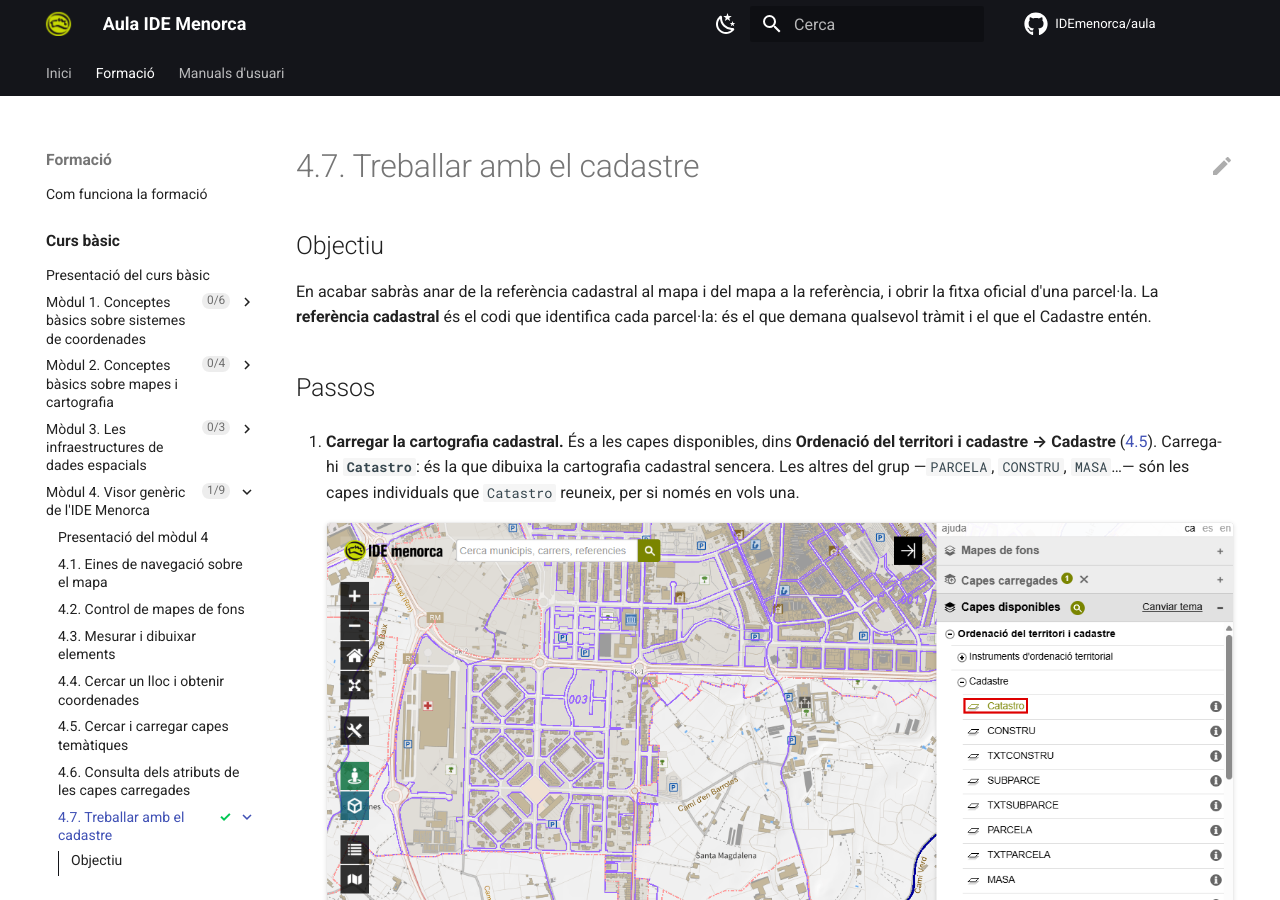
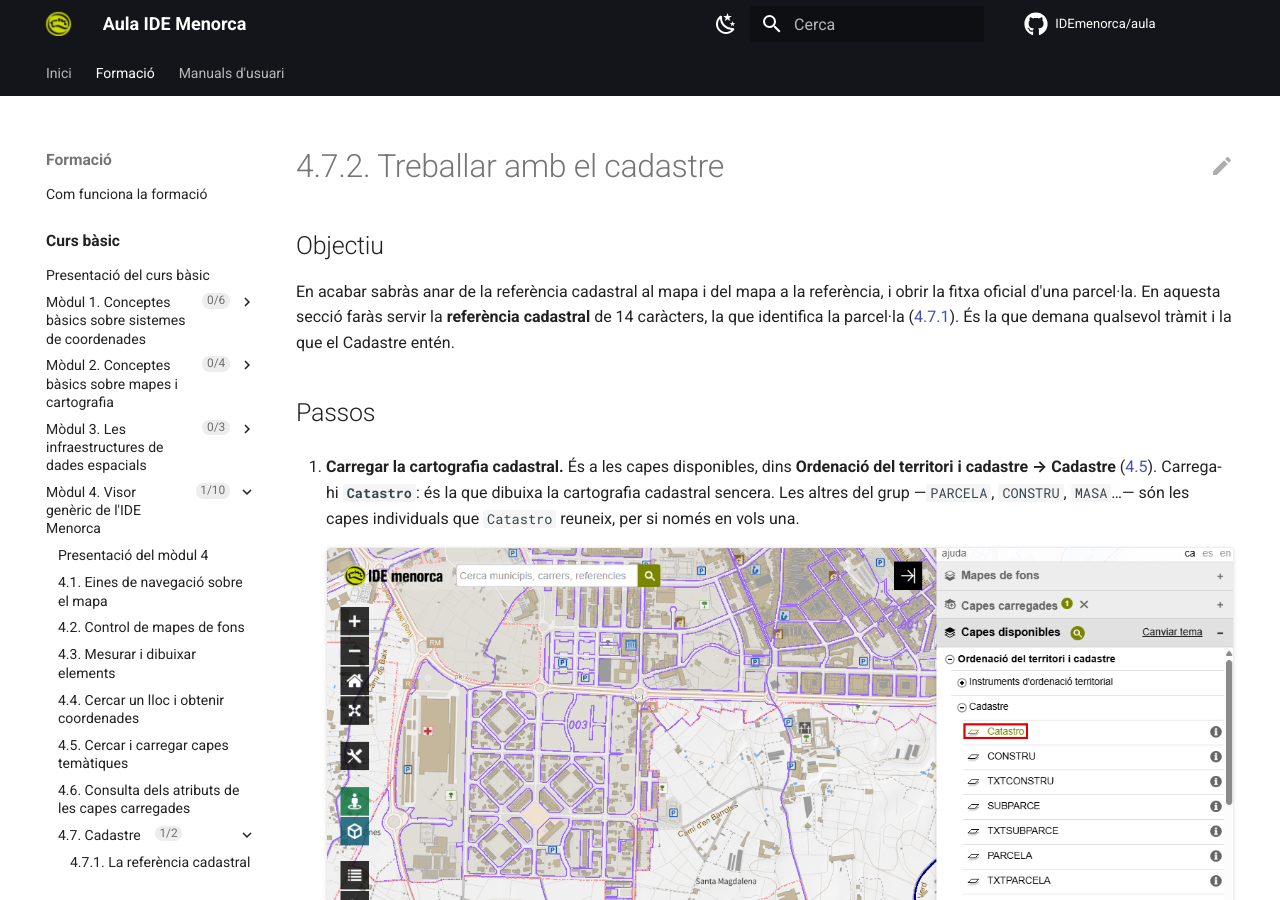
Before and after one commit to IDEmenorca/aula, an MkDocs documentation site: the page built from docs/formacio/basic/modul-4-visor/07-cadastre.md, in a window 1280 px wide and 900 px high. Built offline with MkDocs 1.6.1 and Material for MkDocs 9.7.7, drawn with Linux system fonts in a browser that asks for light colours; comment, search, counter and statistics services are not loaded; some of the changed text lies outside the part shown.

Commit message:
Modul 4: la 4.7 Cadastre, amb la 4.7.1 La referencia cadastral
- Nova pagina 4.7.1 amb l'estructura de la referencia cadastral urbana,
  rustica i dels disseminats, i un desplegable amb els caracters de control.
- La 4.7 d'abans passa a ser la 4.7.2 i conserva l'adreca; l'objectiu diu que
  s'hi fa servir la referencia de 14 caracters de la parcel.la.
- El comptador de progres de cada modul compta tambe les seccions dels subgrups.

Co-Authored-By: Claude Opus 5.5 <noreply@anthropic.com>

```diff
--- a/docs/formacio/basic/modul-4-visor/07-cadastre.md
+++ b/docs/formacio/basic/modul-4-visor/07-cadastre.md
@@ -1,11 +1,12 @@
-# 4.7. Treballar amb el cadastre
+# 4.7.2. Treballar amb el cadastre
 
 ## Objectiu
 
 En acabar sabràs anar de la referència cadastral al mapa i del mapa a la
-referència, i obrir la fitxa oficial d'una parcel·la. La **referència
-cadastral** és el codi que identifica cada parcel·la: és el que demana
-qualsevol tràmit i el que el Cadastre entén.
+referència, i obrir la fitxa oficial d'una parcel·la. En aquesta secció
+faràs servir la **referència cadastral** de 14 caràcters, la que identifica la
+parcel·la ([4.7.1](07-referencia-cadastral.md)). És la que demana qualsevol
+tràmit i la que el Cadastre entén.
 
 ## Passos
 
--- a/docs/javascripts/progres.js
+++ b/docs/javascripts/progres.js
@@ -116,20 +116,32 @@
       });
     });
 
-    // Comptador als mòduls: les seccions que pengen directament del grup.
+    // Comptador als mòduls i als subgrups (com la 4.7, amb la 4.7.1 i la
+    // 4.7.2): el porta tot grup que tingui alguna secció penjada directament,
+    // i compta totes les seccions de dins, també les dels subgrups. El grup del
+    // curs no en porta, perquè dins només hi té mòduls.
     var grups = document.querySelectorAll(".md-sidebar--primary li.md-nav__item--nested");
     grups.forEach(function (grup) {
       var etiqueta = grup.querySelector(":scope > label.md-nav__link, :scope > a.md-nav__link");
       var llista = grup.querySelector(":scope > nav > ul.md-nav__list");
       if (!etiqueta || !llista) return;
 
-      var total = 0, fetes = 0;
+      var directa = false;
       llista.querySelectorAll(":scope > li.md-nav__item").forEach(function (li) {
         var cami = li.dataset.progresCami;
-        if (!cami || !esDeCurs(cami) || !esSeccio(cami)) return;
-        total++;
-        if (dades.llegides[cami] || exerciciFet(dades, cami)) fetes++;
+        if (cami && esDeCurs(cami) && esSeccio(cami)) directa = true;
       });
+
+      var total = 0, fetes = 0;
+      if (directa) {
+        llista.querySelectorAll("li.md-nav__item").forEach(function (li) {
+          if (li.closest(".md-nav--secondary")) return;
+          var cami = li.dataset.progresCami;
+          if (!cami || !esDeCurs(cami) || !esSeccio(cami)) return;
+          total++;
+          if (dades.llegides[cami] || exerciciFet(dades, cami)) fetes++;
+        });
+      }
 
       var vell = etiqueta.querySelector(":scope > .progres-comptador");
       if (vell) vell.remove();
--- a/mkdocs.yml
+++ b/mkdocs.yml
@@ -187,7 +187,9 @@ nav:
               - "4.4. Cercar un lloc i obtenir coordenades": formacio/basic/modul-4-visor/04-localitzar-coordenades.md
               - "4.5. Cercar i carregar capes temàtiques": formacio/basic/modul-4-visor/05-capes-tematiques.md
               - "4.6. Consulta dels atributs de les capes carregades": formacio/basic/modul-4-visor/06-consulta-atributs.md
-              - "4.7. Treballar amb el cadastre": formacio/basic/modul-4-visor/07-cadastre.md
+              - "4.7. Cadastre":
+                  - "4.7.1. La referència cadastral": formacio/basic/modul-4-visor/07-referencia-cadastral.md
+                  - "4.7.2. Treballar amb el cadastre": formacio/basic/modul-4-visor/07-cadastre.md
               - "4.8. Imprimir": formacio/basic/modul-4-visor/08-imprimir.md
               - "4.9. Visualitzar fitxers de cartografia": formacio/basic/modul-4-visor/09-fitxers-propis.md
           - "Mòdul 5. Prova escrita d'avaluació": formacio/basic/modul-5-avaluacio.md
```
Also changed, not shown: docs/formacio/basic/modul-4-visor/07-referencia-cadastral.md (added, +170 -0 lines), docs/formacio/basic/modul-4-visor/index.md (+3 -2 lines).
